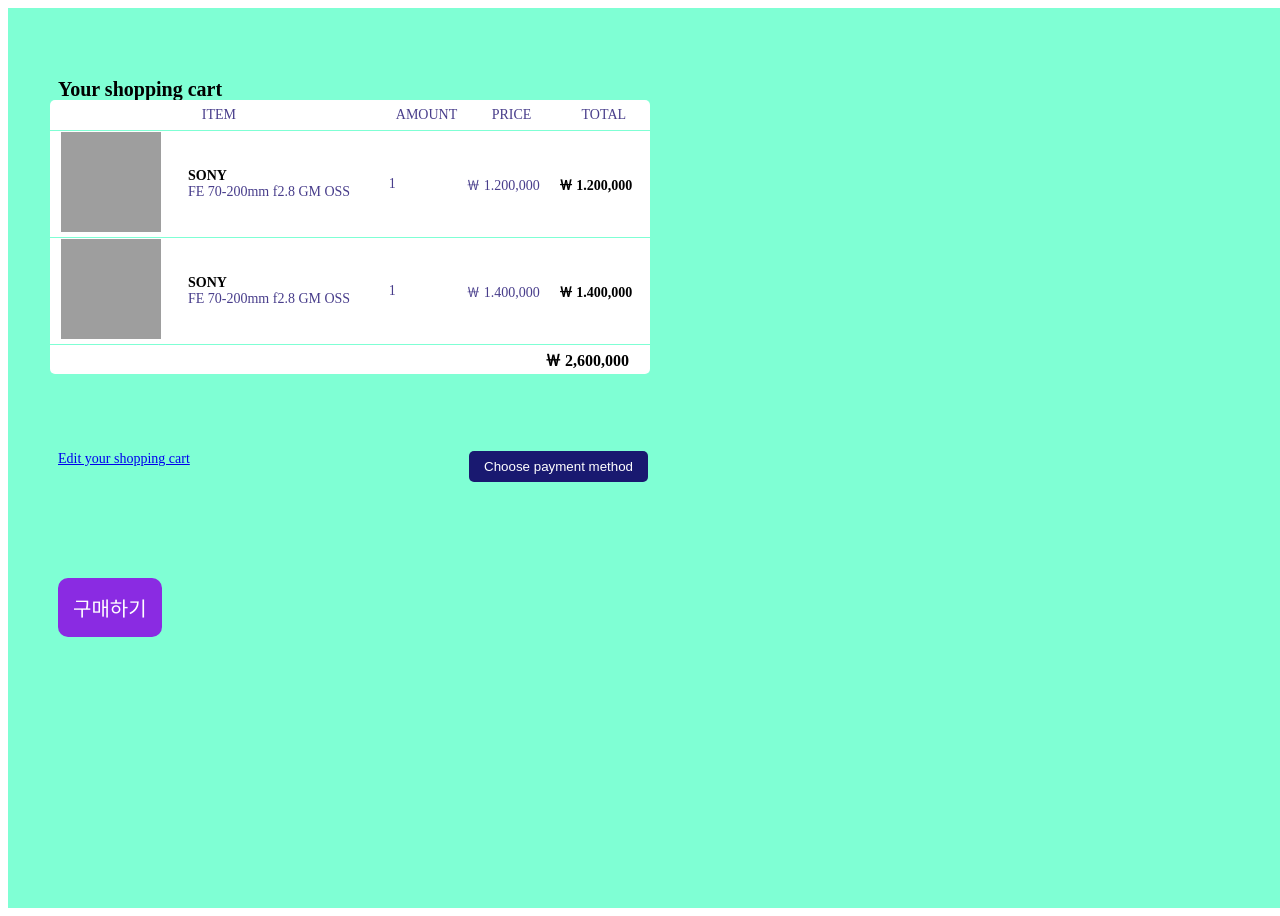
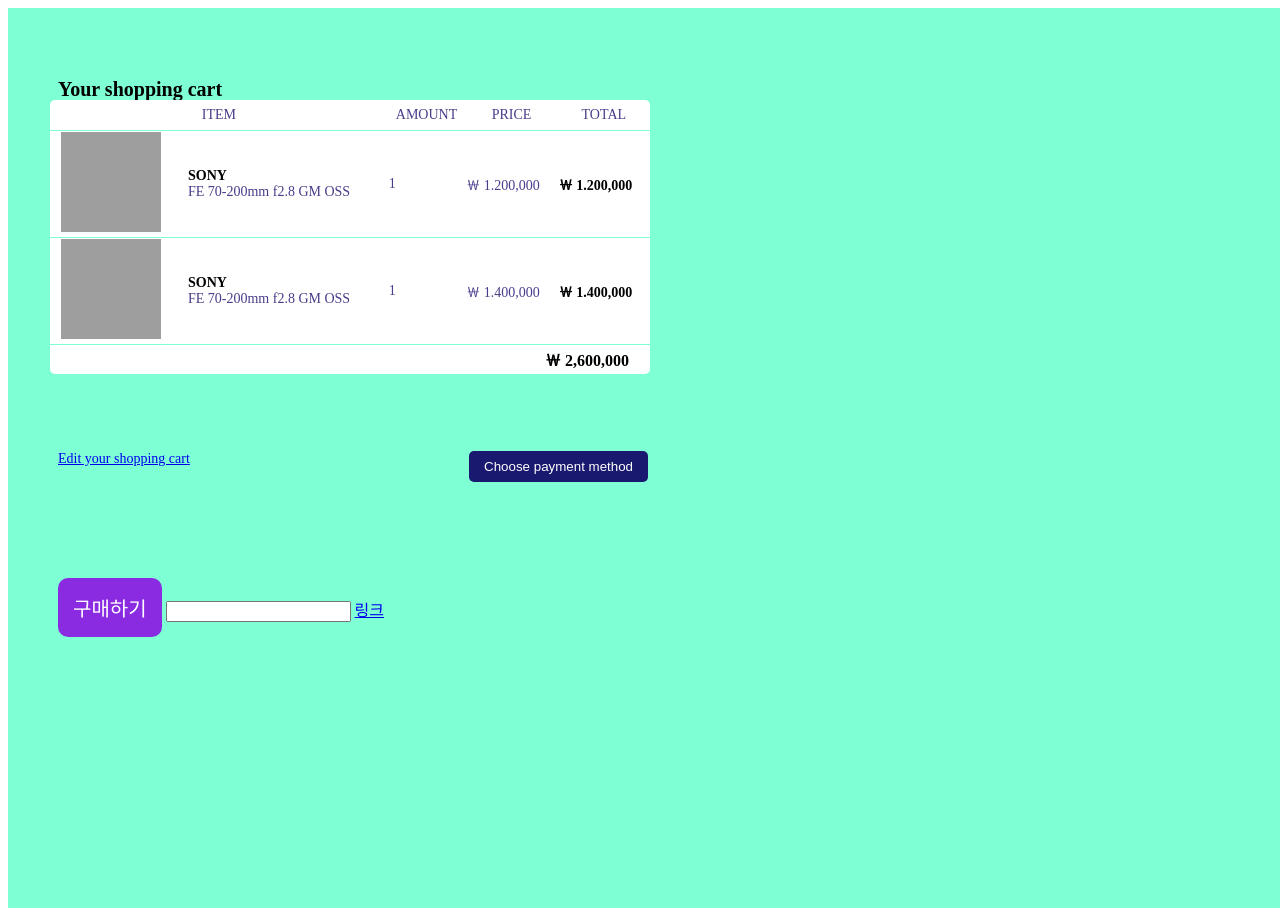
Before and after one commit to bomiiiiii/coding-study, a plain HTML site: page applecoding-HTML:CSS/table/chart.html in a window 1280 px wide. Shown: the top 916 px of the page. Drawn offline with Linux system fonts and the light colour scheme; grey boxes are pictures that could not be loaded.

Commit message:
가상요소 2

```diff
--- a/applecoding-HTML:CSS/table/chart.html
+++ b/applecoding-HTML:CSS/table/chart.html
@@ -71,6 +71,8 @@
         </div>
       </div>
       <button class="btn">구매하기</button>
+      <input class="input-test" type="text" />
+      <a href="#">링크</a>
     </div>
   </body>
 </html>
```
